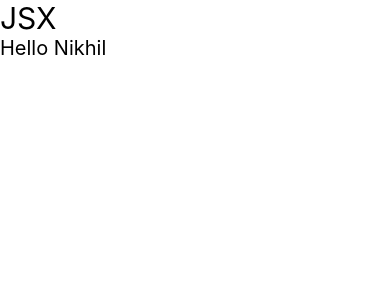
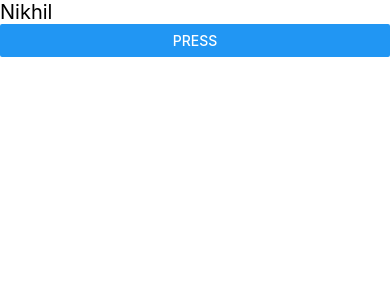
Before and after one commit to bhattk64/React-Native-Practice, a React Native app: screen / in a window 390 px wide. Shown: the top 300 px of the page. Built offline with nearby package versions, Linux system fonts and the light colour scheme.

Commit message:
Button component with onpress event

```diff
--- a/App.jsx
+++ b/App.jsx
@@ -3,6 +3,7 @@ import React from 'react'
 // import First from './src/components/First'
 import {View} from 'react-native'
 import JSX from './src/components/JSX'
+import OnClick from './src/components/OnClick'
 
 const App = () => {
   return (
@@ -11,7 +12,8 @@ const App = () => {
    <Text style={{fontSize:30}}>React native mobile app </Text>
    <Button title='Press Here' />
    <First/> */}
-   <JSX/>
+   {/* <JSX/> */}
+    <OnClick/>
     </View>
 
 
--- /dev/null
+++ b/src/components/OnClick.jsx
@@ -0,0 +1,19 @@
+import { View, Text,Button } from 'react-native'
+import React from 'react'
+
+const OnClick = () => {
+     let name='Nikhil'
+    const getName=()=>{
+       name='Kul chandra'
+        console.log('Name:',name)
+    }
+  return (
+    <View>
+      <Text style={{fontSize:20}}>{name}</Text>
+      <Button title="Press" onPress={getName}/>
+      {/* <Button title="press" onPress={()=>getName('Nikhil')}/> */}
+    </View>
+  )
+}
+
+export default OnClick
```
